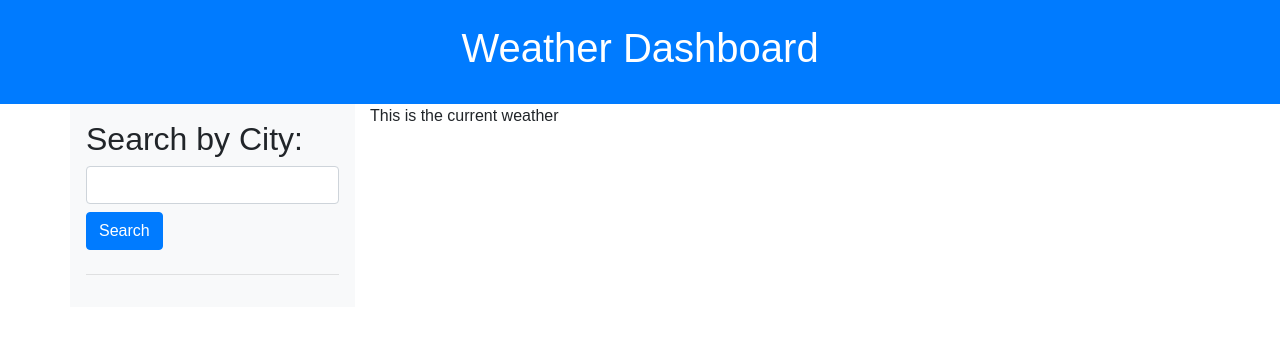
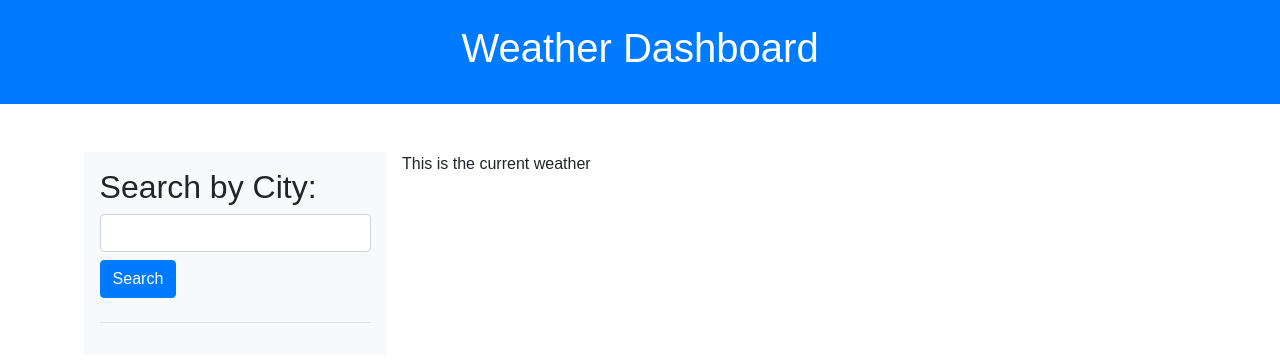
Before and after one commit to jonesmatr/Weather-Dashboard, a plain HTML site: page index.html in a window 1280 px wide. Drawn offline with nearby package versions, Linux system fonts and the light colour scheme.

Commit message:
Justified content.

```diff
--- a/index.html
+++ b/index.html
@@ -11,8 +11,8 @@
   <header class="bg-primary text-white text-center p-4">
     <h1>Weather Dashboard</h1>
   </header>
-  <div class="container">
-    <div class="row">
+  <div class="container col-12 p-5">
+    <div class="row justify-content-center">
       <aside class="col-3 bg-light p-3">
         <h2>Search by City:</h2>
         <input type="text" id="search-input" class="form-control mb-2">
```
